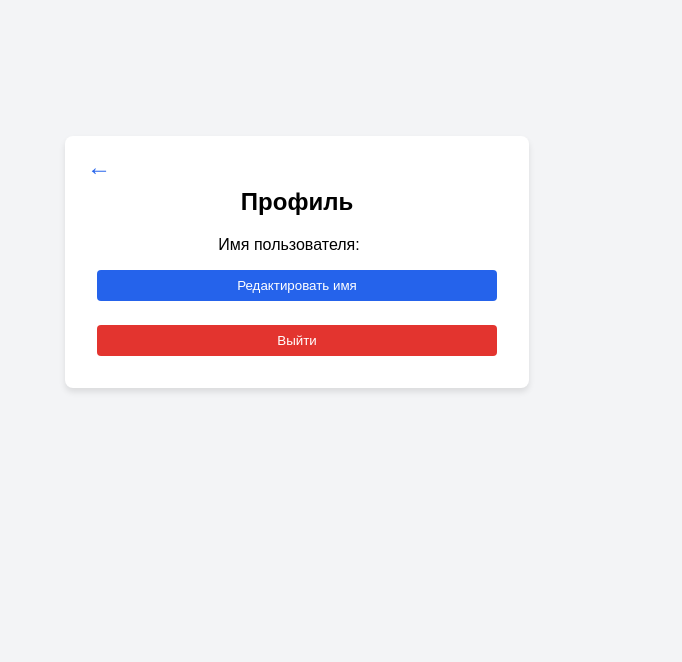
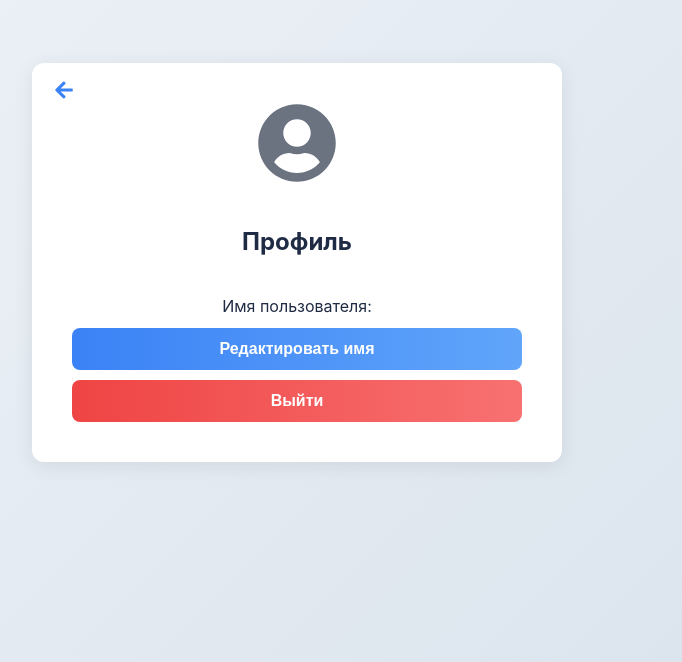
Before and after one commit to fried-boiled-onions/authorisation-frontend, a React (Vite) app: page /profile in a window 1280 px wide. Shown: the part 138-800 px from the top of the page, without its empty margins (343-1025 px from the left). Built offline with nearby package versions, Linux system fonts and the light colour scheme; sample sign-in values are in the browser's storage.

Commit message:
FIX: design

```diff
--- a/package.json
+++ b/package.json
@@ -12,8 +12,10 @@
   "dependencies": {
     "@microsoft/signalr": "^8.0.7",
     "axios": "^1.9.0",
+    "framer-motion": "^12.15.0",
     "react": "^19.1.0",
     "react-dom": "^19.1.0",
+    "react-icons": "^5.5.0",
     "react-router-dom": "^7.6.0",
     "socket.io-client": "^4.8.0"
   },
--- a/src/pages/Profile.jsx
+++ b/src/pages/Profile.jsx
@@ -1,5 +1,6 @@
 import React, { useState, useContext } from "react";
 import { useNavigate } from "react-router-dom";
+import { FaArrowLeft, FaUserCircle } from "react-icons/fa";
 import { AuthContext } from "../utils/AuthContext";
 import { disconnectSignalR } from "../utils/api";
 
@@ -14,16 +15,15 @@
 
   const handleEditName = () => {
     if (isEditing) {
-      // Сохраняем изменения
       sessionStorage.setItem("name", name);
-      setOriginalName(name); // Обновляем исходное имя
+      setOriginalName(name);
     }
     setIsEditing(!isEditing);
   };
 
   const handleCancelEdit = () => {
-    setName(originalName); // Восстанавливаем исходное имя
-    setIsEditing(false); // Выходим из режима редактирования
+    setName(originalName);
+    setIsEditing(false);
   };
 
   const handleLogout = () => {
@@ -37,133 +37,56 @@
   };
 
   return (
-    <div
-      className="profile-wrapper"
-      style={{
-        display: "flex",
-        justifyContent: "center",
-        alignItems: "center",
-        minHeight: "100vh",
-        backgroundColor: "#f3f4f6",
-      }}
-    >
-      <div
-        className="profile-card"
-        style={{
-          position: "relative", // Для позиционирования стрелки
-          width: "400px",
-          padding: "2rem",
-          backgroundColor: "white",
-          borderRadius: "8px",
-          boxShadow: "0 4px 6px rgba(0, 0, 0, 0.1)",
-          textAlign: "center",
-        }}
-      >
-        <button
-          onClick={handleBackToMessenger}
-          style={{
-            position: "absolute",
-            top: "1rem",
-            left: "1rem",
-            background: "none",
-            border: "none",
-            fontSize: "1.5rem",
-            cursor: "pointer",
-            color: "#2563eb",
-          }}
-        >
-          ←
+    <div className="profile-page">
+      <div className="profile-container">
+        <button onClick={handleBackToMessenger} className="back-btn">
+          <FaArrowLeft />
         </button>
+        <div className="avatar-placeholder">
+          <FaUserCircle size={80} color="#6b7280" />
+        </div>
         <h2>Профиль</h2>
-        <div className="profile-info" style={{ marginBottom: "1rem" }}>
-          <label>Имя пользователя:</label>
+        <div className="profile-content">
+          <label>Имя пользователя: </label>
           {isEditing ? (
             <input
               type="text"
               value={name}
               onChange={(e) => setName(e.target.value)}
               className="input-field"
-              style={{
-                marginLeft: "1rem",
-                padding: "0.5rem",
-                width: "200px",
-                border: "1px solid #d1d5db",
-                borderRadius: "4px",
-              }}
             />
           ) : (
-            <span style={{ marginLeft: "1rem" }}>{name}</span>
+            <span>{name}</span>
           )}
         </div>
         {isEditing ? (
-          <div
-            style={{
-              display: "flex",
-              gap: "0.5rem",
-              justifyContent: "center",
-              marginBottom: "1rem",
-            }}
-          >
+          <div className="profile-buttons">
             <button
               onClick={handleCancelEdit}
-              className="button-secondary"
-              style={{
-                padding: "0.5rem 1rem",
-                width: "100px",
-                background: "#6b7280",
-                color: "white",
-                border: "none",
-                borderRadius: "4px",
-                fontSize: "0.875rem",
-              }}
+              className="button-primary cancel-btn"
             >
               Отмена
             </button>
             <button
               onClick={handleEditName}
-              className="button-primary"
-              style={{
-                padding: "0.5rem 1rem",
-                width: "100px",
-                background: "#2563eb",
-                color: "white",
-                border: "none",
-                borderRadius: "4px",
-                fontSize: "0.875rem",
-              }}
+              className="button-primary save-btn"
             >
               Сохранить
             </button>
           </div>
         ) : (
-          <button
-            onClick={handleEditName}
-            className="button-primary"
-            style={{
-              padding: "0.5rem 1rem",
-              background: "#2563eb",
-              color: "white",
-              border: "none",
-              borderRadius: "4px",
-            }}
-          >
+          <div className="profile-buttons">
+            <button onClick={handleEditName} className="button-primary">
               Редактировать имя
             </button>
-        )}
             <button
               onClick={handleLogout}
-          className="button-primary"
-          style={{
-            marginTop: "1.5rem",
-            padding: "0.5rem 1rem",
-            background: "#e3342f",
-            color: "white",
-            border: "none",
-            borderRadius: "4px",
-          }}
+              className="button-primary logout-btn"
             >
               Выйти
             </button>
+          </div>
+        )}
       </div>
     </div>
   );
--- a/src/styles/globals.css
+++ b/src/styles/globals.css
@@ -1,39 +1,99 @@
 body {
-  font-family: Arial, Helvetica, sans-serif;
+  font-family: "Inter", -apple-system, BlinkMacSystemFont, "Segoe UI", Roboto,
+    sans-serif;
   margin: 0;
   padding: 0;
-  background: #f5f5f5;
+  background: linear-gradient(135deg, #f0f4f8 0%, #d9e2ec 100%);
+  color: #1f2a44;
 }
 
 .auth-container {
-  max-width: 400px;
-  margin: 15rem auto;
-  padding: 2rem;
-  background: white;
-  border-radius: 8px;
-  box-shadow: 0 2px 4px rgba(0, 0, 0, 0.1);
+  max-width: 450px;
+  margin: 10rem auto;
+  padding: 2.5rem;
+  background: #ffffff;
+  border-radius: 12px;
+  box-shadow: 0 4px 20px rgba(0, 0, 0, 0.08);
+  transition: transform 0.3s ease;
+  animation: slideUp 0.5s ease-out;
+}
+
+.auth-container:hover {
+  transform: translateY(-5px);
 }
 
 .form-group {
-  margin-bottom: 1rem;
+  margin-bottom: 1.5rem;
+  display: flex;
+  flex-direction: column;
+  align-items: flex-start;
+}
+
+.form-group label {
+  margin-bottom: 0.5rem;
+  font-size: 1rem;
+  color: #1f2a44;
+  font-weight: 500;
 }
 
 .input-field {
   width: 100%;
-  padding: 0.5rem;
-  border: 1px solid #ddd;
-  border-radius: 4px;
-  margin-top: 0.25rem;
+  padding: 0.75rem;
+  border: 1px solid #d1d5db;
+  border-radius: 8px;
+  transition: border-color 0.3s ease, box-shadow 0.3s ease;
+  box-sizing: border-box;
+}
+
+.input-field:focus {
+  outline: none;
+  border-color: #3b82f6;
+  box-shadow: 0 0 0 3px rgba(59, 130, 246, 0.2);
 }
 
 .button-primary {
-  background: #2563eb;
-  color: white;
-  padding: 0.5rem 1rem;
+  background: linear-gradient(90deg, #3b82f6 0%, #60a5fa 100%);
+  color: #ffffff;
+  padding: 0.75rem 1.5rem;
   border: none;
-  border-radius: 4px;
+  border-radius: 8px;
   cursor: pointer;
+  font-weight: 600;
+  transition: background 0.3s ease, transform 0.2s ease;
   width: 100%;
+  font-size: 16px;
+}
+
+.button-primary:hover {
+  background: linear-gradient(90deg, #2563eb 0%, #3b82f6 100%);
+  transform: scale(1.05);
+}
+
+.button-primary.cancel-btn {
+  background: linear-gradient(90deg, #6b7280 0%, #4b5563 100%);
+}
+
+.button-primary.cancel-btn:hover {
+  background: linear-gradient(90deg, #4b5563 0%, #374151 100%);
+  transform: scale(1.05);
+}
+
+.button-primary.logout-btn {
+  background: linear-gradient(90deg, #ef4444 0%, #f87171 100%);
+}
+
+.button-primary.logout-btn:hover {
+  background: linear-gradient(90deg, #dc2626 0%, #ef4444 100%);
+  transform: scale(1.05);
+}
+
+.button-primary.save-btn {
+  background: linear-gradient(90deg, #3b82f6 0%, #60a5fa 100%);
+}
+
+.button-primary.save-btn:hover {
+  background: linear-gradient(90deg, #2563eb 0%, #3b82f6 100%);
+  transform: scale(1.05);
 }
 
 .error-message {
@@ -45,16 +105,20 @@
 .messenger {
   display: flex;
   height: 100vh;
-  background-color: #fff;
+  background: #ffffff;
+  border-radius: 12px;
+  overflow: hidden;
+  box-shadow: 0 4px 20px rgba(0, 0, 0, 0.1);
 }
 
 .sidebar {
-  width: 300px;
-  background-color: #f5f5f5;
-  padding: 20px 0;
+  width: 320px;
+  background: #f8fafc;
+  padding: 1.5rem;
   display: flex;
   flex-direction: column;
-  border-right: 1px solid #e5e5e5;
+  border-right: 1px solid #e5e7eb;
+  transition: width 0.3s ease;
 }
 
 .sidebar-header {
@@ -68,17 +132,23 @@
 .sidebar-header h2 {
   margin: 0;
   font-size: 20px;
-  color: #000;
+  color: #1f2a44;
 }
 
 .profile-btn {
   padding: 8px 15px;
   background: none;
-  border: 1px solid #e5e5e5;
+  border: 1px solid #e5e7eb;
   border-radius: 20px;
-  color: #000;
+  color: #1f2a44;
   font-size: 14px;
   cursor: pointer;
+  transition: background 0.3s ease, color 0.3s ease;
+}
+
+.profile-btn:hover {
+  background: #e5e7eb;
+  color: #3b82f6;
 }
 
 .search-container {
@@ -92,7 +162,7 @@
 .search-bar {
   width: 100%;
   padding: 8px 30px 8px 15px;
-  border: 1px solid #e5e5e5;
+  border: 1px solid #e5e7eb;
   border-radius: 20px;
   font-size: 14px;
   box-sizing: border-box;
@@ -105,7 +175,7 @@
   transform: translateY(-50%);
   background: none;
   border: none;
-  color: #888;
+  color: #6b7280;
   cursor: pointer;
 }
 
@@ -117,23 +187,26 @@
 }
 
 .chat-item {
-  padding: 12px 15px;
-  color: #000;
-  border-radius: 0;
+  padding: 0.75rem 1rem;
+  color: #1f2a44;
+  border-radius: 8px;
   cursor: pointer;
   font-size: 16px;
   margin: 0;
   width: 100%;
   box-sizing: border-box;
-  transition: background-color 0.3s ease;
+  transition: background 0.3s ease, transform 0.2s ease;
 }
 
 .chat-item:hover {
-  background-color: #e5e5e5;
+  background: #e5e7eb;
+  transform: translateX(5px);
 }
 
 .chat-item.selected {
-  background-color: #e5e5e5;
+  background: #dbeafe;
+  color: #3b82f6;
+  font-weight: 600;
 }
 
 .chat-name {
@@ -148,7 +221,7 @@
 
 .chat-header {
   padding: 15px;
-  border-bottom: 1px solid #e5e5e5;
+  border-bottom: 1px solid #e5e7eb;
   display: flex;
   flex-direction: column;
   align-items: flex-start;
@@ -157,38 +230,44 @@
 .chat-header h3 {
   margin: 0;
   font-size: 18px;
+  color: #1f2a44;
 }
 
 .chat-status {
   font-size: 12px;
-  color: #888;
+  color: #6b7280;
   margin-top: 5px;
 }
 
 .messages {
   flex-grow: 1;
-  padding: 20px;
+  padding: 1.5rem;
   overflow-y: auto;
   display: flex;
   flex-direction: column;
-  gap: 10px;
+  gap: 0.75rem;
+  animation: fadeIn 0.5s ease-in-out;
 }
 
 .message {
   max-width: 70%;
   padding: 10px;
-  border-radius: 10px;
+  border-radius: 12px;
   position: relative;
 }
 
 .message.sent {
-  background-color: #e5e5e5;
+  background: linear-gradient(90deg, #3b82f6 0%, #60a5fa 100%);
+  color: #ffffff;
   align-self: flex-end;
+  border-radius: 12px 12px 0 12px;
 }
 
 .message.received {
-  background-color: #f5f5f5;
+  background: #e5e7eb;
+  color: #1f2a44;
   align-self: flex-start;
+  border-radius: 12px 12px 12px 0;
 }
 
 .message p {
@@ -201,7 +280,7 @@
 
 .message-meta {
   font-size: 12px;
-  color: #888;
+  color: #6b7280;
   display: flex;
   gap: 5px;
   justify-content: flex-end;
@@ -209,20 +288,20 @@
 }
 
 .status .read {
-  color: #007bff;
+  color: #3b82f6;
 }
 
 .message-input {
   display: flex;
   padding: 15px;
-  border-top: 1px solid #e5e5e5;
+  border-top: 1px solid #e5e7eb;
   gap: 10px;
 }
 
 .message-input input {
   flex-grow: 1;
   padding: 10px;
-  border: 1px solid #e5e5e5;
+  border: 1px solid #e5e7eb;
   border-radius: 20px;
   font-size: 14px;
 }
@@ -232,7 +311,12 @@
   border: none;
   font-size: 20px;
   cursor: pointer;
-  color: #007bff;
+  color: #3b82f6;
+  transition: color 0.3s ease;
+}
+
+.message-input button:hover {
+  color: #2563eb;
 }
 
 .no-chat-message {
@@ -240,8 +324,9 @@
   justify-content: center;
   align-items: center;
   height: 100%;
-  font-size: 18px;
-  color: #888;
+  font-size: 1.125rem;
+  color: #6b7280;
+  animation: pulse 1.5s infinite;
 }
 
 .profile-page {
@@ -249,77 +334,96 @@
   display: flex;
   justify-content: center;
   align-items: center;
-  background-color: #fff;
-  padding: 20px;
+  background: linear-gradient(135deg, #f0f4f8 0%, #d9e2ec 100%);
 }
 
 .profile-container {
-  width: 400px;
-  padding: 20px;
-  background: white;
-  border-radius: 8px;
-  box-shadow: 0 2px 4px rgba(0, 0, 0, 0.1);
+  width: 450px;
+  padding: 2.5rem;
+  background: #ffffff;
+  border-radius: 12px;
+  box-shadow: 0 4px 20px rgba(0, 0, 0, 0.08);
   text-align: center;
+  animation: slideUp 0.5s ease-out;
   position: relative;
 }
 
 .back-btn {
   position: absolute;
-  top: 10px;
-  left: 10px;
+  top: 1rem;
+  left: 1rem;
   background: none;
   border: none;
-  font-size: 20px;
+  font-size: 1.25rem;
   cursor: pointer;
+  color: #3b82f6;
+  transition: color 0.3s ease;
+}
+
+.back-btn:hover {
+  color: #2563eb;
 }
 
 .profile-content {
   margin-top: 40px;
+  margin-bottom: 0.75rem;
+}
+
+.profile-content .input-field {
+  margin-bottom: 0.4rem;
 }
 
 .avatar-placeholder {
-  width: 80px;
-  height: 80px;
-  background-color: #e5e5e5;
-  border-radius: 50%;
-  display: flex;
-  justify-content: center;
-  align-items: center;
-  font-size: 24px;
-  margin: 0 auto 20px;
+  width: 100px;
+  height: 100px;
+  margin: 0 auto 1.5rem;
 }
 
 .nickname-input {
   padding: 8px;
   font-size: 16px;
   width: 100%;
-  border-radius: 4px;
-  border: 1px solid #e5e5e5;
-  margin-bottom: 20px;
+  border-radius: 8px;
+  border: 1px solid #e5e7eb;
+  margin-bottom: 2rem;
 }
 
-.profile-buttons button {
-  display: block;
-  width: 100%;
-  padding: 10px;
-  margin: 10px 0;
-  border: none;
-  border-radius: 4px;
-  cursor: pointer;
-  font-size: 16px;
+.profile-buttons {
+  display: flex;
+  flex-direction: column;
+  gap: 10px;
 }
 
-.edit-btn {
-  background-color: #000;
-  color: white;
+@keyframes fadeIn {
+  from {
+    opacity: 0;
+    transform: translateY(10px);
+  }
+  to {
+    opacity: 1;
+    transform: translateY(0);
+  }
 }
 
-.cancel-btn {
-  background-color: #888;
-  color: white;
+@keyframes slideUp {
+  from {
+    opacity: 0;
+    transform: translateY(20px);
+  }
+  to {
+    opacity: 1;
+    transform: translateY(0);
+  }
 }
 
-.logout-btn {
-  background-color: #ff0000;
-  color: white;
+@keyframes pulse {
+  0% {
+    opacity: 1;
+  }
+  50% {
+    opacity: 0.5;
+  }
+  100% {
+    opacity: 1;
+  }
 }
```
Also changed, not shown: src/pages/AuthPage.jsx (+7 -5 lines), src/pages/Messenger.jsx (+60 -11 lines), 1 other file (tests, documents, lock files or other folders). Lines whose indentation alone changed are shown as unchanged.
